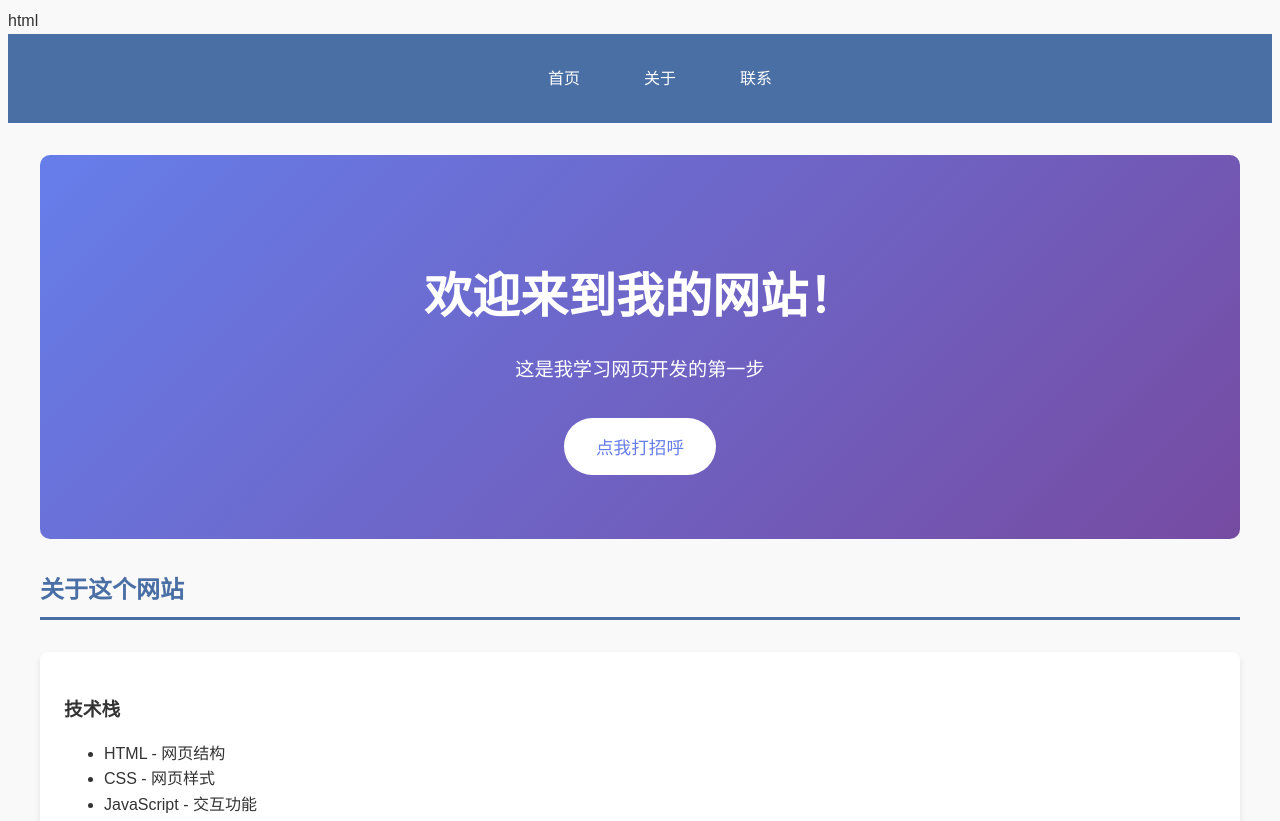
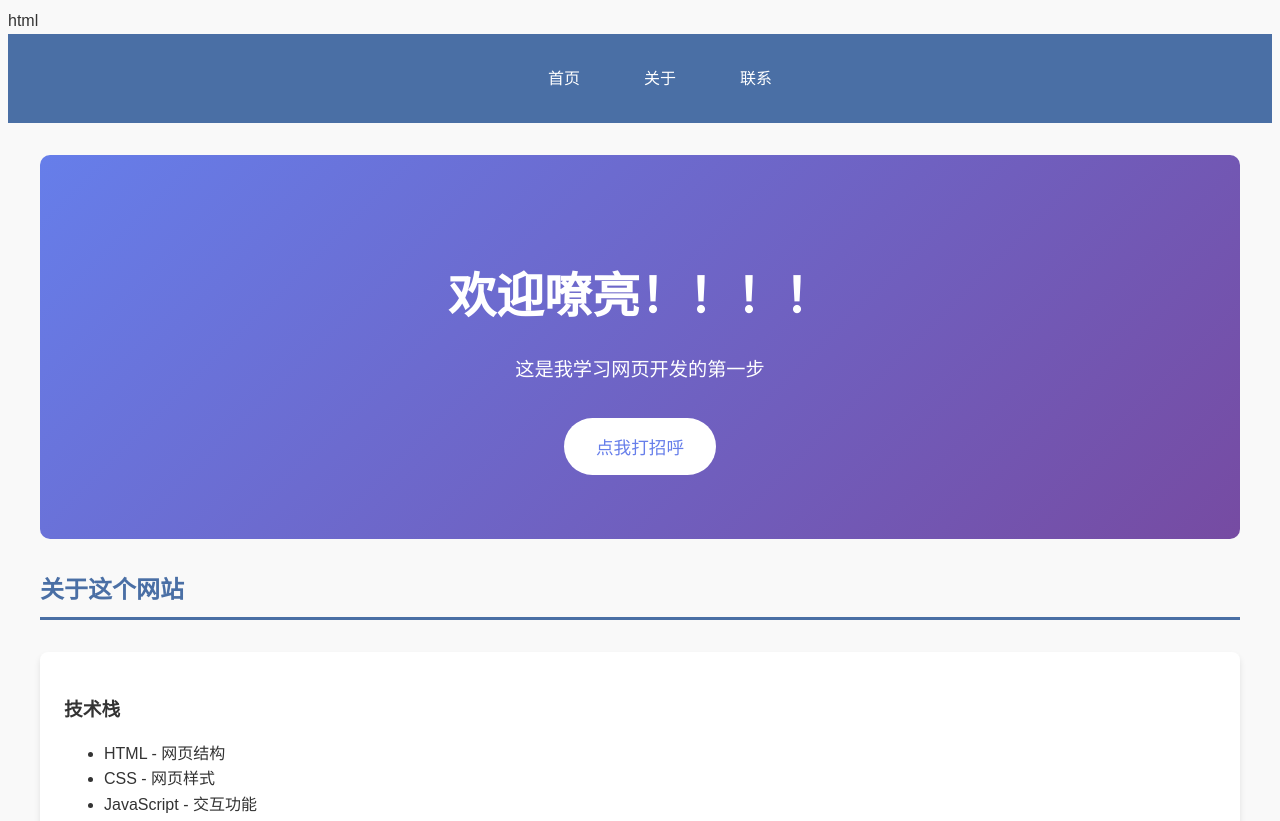
Before and after one commit to hathitrucgiang26-ai/ww.github.io, a plain HTML site: page index.html in a window 1280 px wide. Shown: the top 821 px of the page. Drawn offline with Linux system fonts and the light colour scheme.

Commit message:
Update index.html

```diff
--- a/index.html
+++ b/index.html
@@ -23,7 +23,7 @@ html
 
     <main>
         <section id="home" class="hero">
-            <h1>欢迎来到我的网站！</h1>
+            <h1>欢迎嘹亮！！！！</h1>
             <p>这是我学习网页开发的第一步</p>
             <button id="welcomeBtn">点我打招呼</button>
         </section>
```
